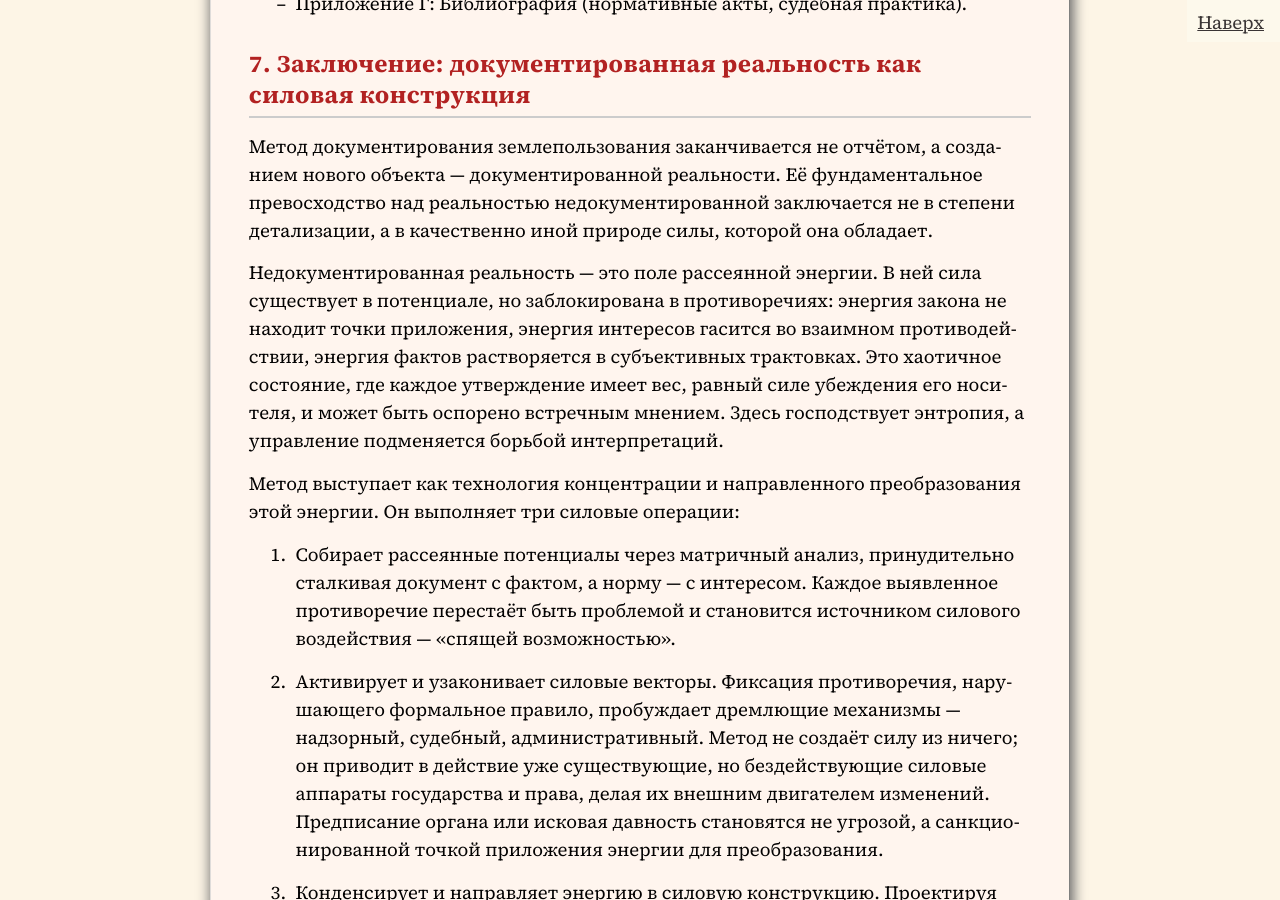
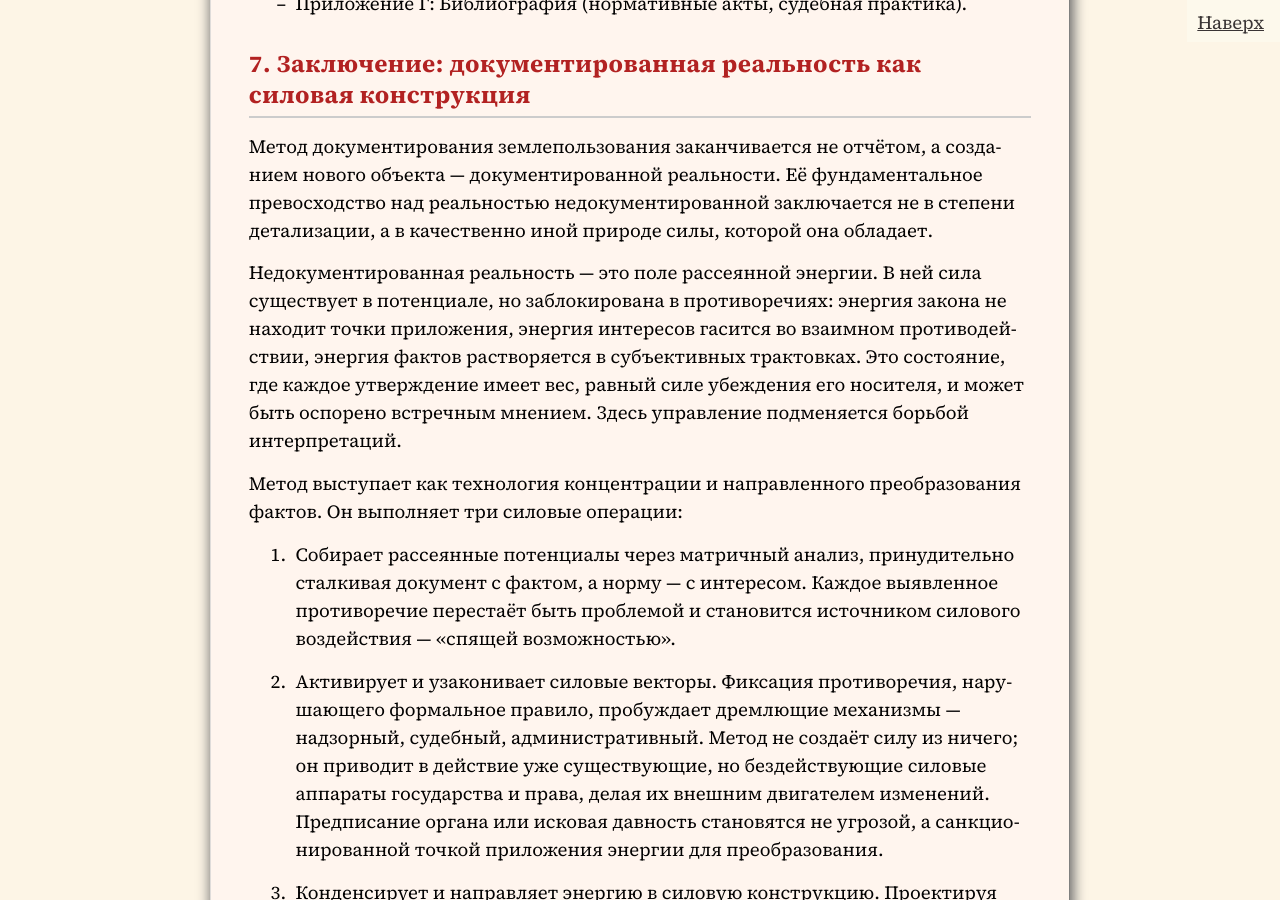
Before and after one commit to SergSi/land-use-art, a Jekyll site: the page built from _posts/2026-01-05-method.md, in a window 1280 px wide and 900 px high, scrolled down 38895 px. Built offline with Jekyll 4.4.1, drawn with Linux system fonts in a browser that asks for light colours; some web fonts are replaced.

Commit message:
Update 2026-01-05-method.md

```diff
--- a/_posts/2026-01-05-method.md
+++ b/_posts/2026-01-05-method.md
@@ -927,9 +927,9 @@ ID операций в каталоге (например, `1.1`, `1.2`) пря
 
 Метод документирования землепользования заканчивается не отчётом, а созданием нового объекта — документированной реальности. Её фундаментальное превосходство над реальностью недокументированной заключается не в степени детализации, а в качественно иной природе силы, которой она обладает.
 
-Недокументированная реальность — это поле рассеянной энергии. В ней сила существует в потенциале, но заблокирована в противоречиях: энергия закона не находит точки приложения, энергия интересов гасится во взаимном противодействии, энергия фактов растворяется в субъективных трактовках. Это хаотичное состояние, где каждое утверждение имеет вес, равный силе убеждения его носителя, и может быть оспорено встречным мнением. Здесь господствует энтропия, а управление подменяется борьбой интерпретаций.
+Недокументированная реальность — это поле рассеянной энергии. В ней сила существует в потенциале, но заблокирована в противоречиях: энергия закона не находит точки приложения, энергия интересов гасится во взаимном противодействии, энергия фактов растворяется в субъективных трактовках. Это состояние, где каждое утверждение имеет вес, равный силе убеждения его носителя, и может быть оспорено встречным мнением. Здесь управление подменяется борьбой интерпретаций.
 
-Метод выступает как технология концентрации и направленного преобразования этой энергии. Он выполняет три силовые операции:
+Метод выступает как технология концентрации и направленного преобразования фактов. Он выполняет три силовые операции:
 
 1.  Собирает рассеянные потенциалы через матричный анализ, принудительно сталкивая документ с фактом, а норму — с интересом. Каждое выявленное противоречие перестаёт быть проблемой и становится источником силового воздействия — «спящей возможностью».
 
```
